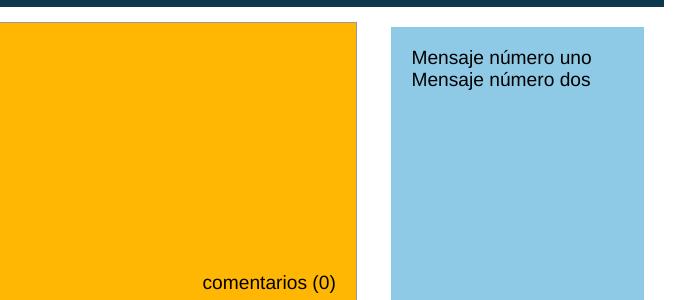
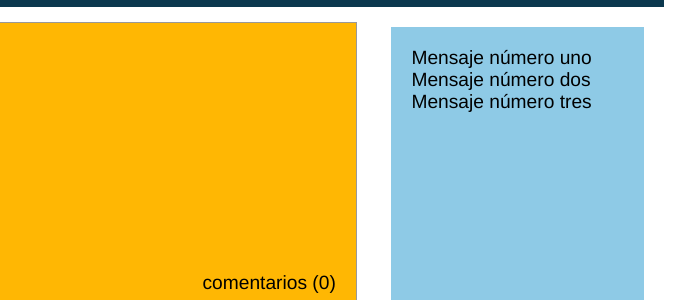
Before and after one commit to patricia-suaarr/Plantilla, a plain HTML site: page index.html in a window 1280 px wide. Shown: the part 237-537 px from the top of the page, 488-1183 px from the left. Drawn offline with Linux system fonts and the light colour scheme.

Commit message:
añadida una linea

```diff
--- a/index.html
+++ b/index.html
@@ -75,6 +75,7 @@
     <aside id="columna">
       <blockquote>Mensaje número uno</blockquote>
       <blockquote>Mensaje número dos</blockquote>
+      <blockquote>Mensaje número tres</blockquote>
     </aside>
     <footer id="pie">
       Desarrollo de Aplicaciones Web(DAW) © CIFP Santa Catalina
```
